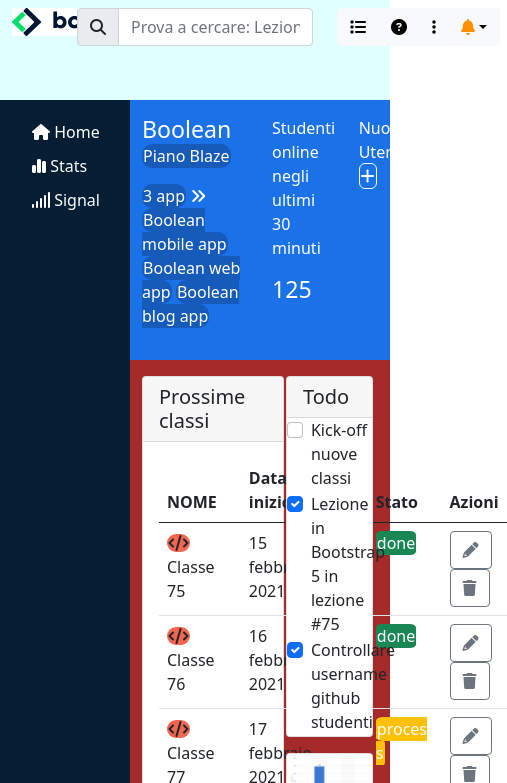
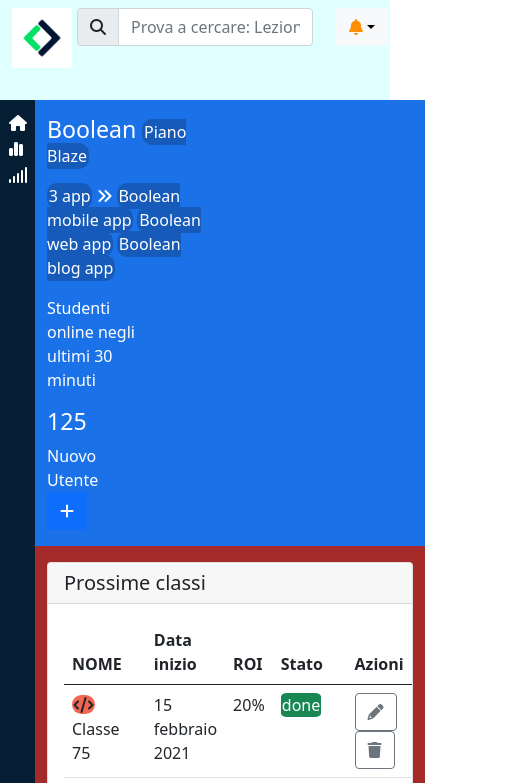
Before and after one commit to N1colas7/html-css-bootstrap-dashboard, a plain HTML site: page index.html in a window 390 px wide. Shown: the top 783 px of the page, 507 px wide, since content can reach past the window. Drawn offline with nearby package versions, Linux system fonts and the light colour scheme.

Commit message:
finish exercise

```diff
--- a/css/style.css
+++ b/css/style.css
@@ -8,6 +8,14 @@
     height: 100px;
     background-color: lightcyan;
 
+}
+
+.big-logo{
+    display: block;
+}
+
+.mobile-logo{
+    display: none;
 }
 
 .center-head{
@@ -37,7 +45,6 @@
 }
 
 .side-bar{
-    width: 130px;
     background-color: rgba(5,30,52,255);
 }
 
@@ -52,11 +59,18 @@
 }
 
 .list-side li{
-    padding-top: 10px;
+    display: flex;
+    padding: 5px 6px;
+    align-items: baseline;
+}
+
+.list-side li i{
+    padding-right: 2px;
 }
 
 .col-12 ul{
     list-style: none;
+    padding-left: 3px;
 }
 
 .little-header{
@@ -66,7 +80,7 @@
 }
 
 .mainpage{
-    width: calc( 100% - 130px );
+    width: 100%;
     height: 100%;
     background-color: brown;
 
@@ -84,12 +98,7 @@
     border-radius: 6px;
 }
 
-.contain-main-1{
-    width: 60%;
-}
-
 .contain-main-2{
-    width: 38%;
     padding-left: 1%;
 }
 
@@ -119,3 +128,29 @@
     padding: 2%;
     border-radius: 15%;
 }
+
+@media screen and ( max-width : 992px ) {
+
+    .none-btn-display{
+        display: none;
+    }
+
+    .big-logo{
+        display: none;
+    }
+
+    .mobile-logo{
+        display: inline-block;
+        height: 60px;
+    }
+
+    .text-list{
+        display: none;
+    }
+}
+
+@media screen and ( max-width : 480px ){
+    .colonna{
+        flex-direction: column;
+    }
+}
--- a/index.html
+++ b/index.html
@@ -14,7 +14,8 @@
        <div class="container">
         <div class="row">
             <div class="col-2 center-head">
-                <img src="./assets/img/logo.svg" alt="logo">
+                <img class="big-logo" src="./assets/img/logo.svg" alt="logo">
+                <img class="mobile-logo" src="./assets/img/mobile-logo.png" alt="mobilelogo">
             </div>
             <div class="col-8 center-head ">
                 <div class="input-group mb-3">
@@ -24,9 +25,15 @@
             </div>
             <div class="col-2 center-head">
                 <div class="btn-group " role="group" aria-label="Basic outlined example">
-                    <button type="button" class="btn btn-light "><i class="fa-solid fa-list"></i></button>
+                   <div class="none-btn-display">
+                    <button type="button" class="btn btn-light"><i class="fa-solid fa-list"></i></button>
+                </div>
+                <div class="none-btn-display">
                     <button type="button" class="btn btn-light"><i class="fa-solid fa-circle-question"></i></button>
+                </div>
+                <div class="none-btn-display">
                     <button type="button" class="btn btn-light"><i class="fa-solid fa-ellipsis-vertical"></i></button>
+                </div>
                     <button type="button" class="btn btn-light dropdown-toggle" data-bs-toggle="dropdown" aria-expanded="false"><i class="fa-solid fa-bell yellow-txt"></i></button>
                     <ul class="dropdown-menu">
                         <li><a class="dropdown-item" href="#">Profilo</a></li>
@@ -44,14 +51,14 @@
                 <div class="row d-flex flex-column white-text side-row">
                     <div class="col-12 side-col">
                         <ul class="list-side">
-                            <li><i class="fa-solid fa-house"></i> Home</li>
-                            <li><i class="fa-solid fa-chart-simple"></i> Stats</li>
-                            <li><i class="fa-solid fa-signal"></i> Signal</li>
+                            <li><i class="fa-solid fa-house"></i> <span class="text-list">Home</span></li>
+                            <li><i class="fa-solid fa-chart-simple"></i> <span class="text-list">Stats</span></li>
+                            <li><i class="fa-solid fa-signal"></i> <span class="text-list">Signal</span></li>
                         </ul>
                     </div>
                     <div class="col-12">
                         <ul class="list-side">
-                            <li><i class="fa-solid fa-gear"></i> Admin</li>
+                            <li><i class="fa-solid fa-gear"></i> <span class="text-list">Admin</span></li>
                         </ul>
                     </div>
                 </div>
@@ -59,7 +66,7 @@
         </div>
         <div class="mainpage">
             <div class="py-3 little-header container-fluid">
-                <div class="row d-flex justify-content-evenly">
+                <div class="row d-flex justify-content-evenly colonna">
                   <div class="col-6">
                     <div>
                         <p>
@@ -74,19 +81,29 @@
                         </p>
                     </div>
                   </div>
-                  <div class="col-4">
+                  <div class="col-4 ">
                     <p>Studenti online negli ultimi 30 minuti</p>
                     <p class="h3">125</p>
                   </div>
                   <div class="col-2">
-                    <p>
-                        <span>Nuovo Utente</span>
-                        <span class="plus"><i class="fa-solid fa-plus"></i></span>
-                    </p>
-                  </div>
+                          <span>Nuovo Utente</span>
+                        <div>
+                          <button class="btn btn-primary" type="button" data-bs-toggle="offcanvas" data-bs-target="#offcanvasRight" aria-controls="offcanvasRight"> <i class="fa-solid fa-plus"></i></button>
+
+                          <div class="offcanvas offcanvas-end" tabindex="-1" id="offcanvasRight" aria-labelledby="offcanvasRightLabel">
+                            <div class="offcanvas-header">
+                              <h5 id="offcanvasRightLabel">Offcanvas right</h5>
+                              <button type="button" class="btn-close text-reset" data-bs-dismiss="offcanvas" aria-label="Close"></button>
+                            </div>
+                            <div class="offcanvas-body">
+                              ...
+                            </div>
+                          </div>
+                        </div>
                 </div>
             </div>
-            <div class="container-fluid py-3 d-flex">
+            </div>
+            <div class="container-fluid py-3 d-flex colonna">
                 <div class="contain-main-1">
                     <div class="card">
                         <h5 class="card-header">Prossime classi</h5>
@@ -278,6 +295,7 @@
             </div>
         </div>
     </main>
+
     <script src="https://cdn.jsdelivr.net/npm/bootstrap@5.2.2/dist/js/bootstrap.bundle.min.js" integrity="sha384-OERcA2EqjJCMA+/3y+gxIOqMEjwtxJY7qPCqsdltbNJuaOe923+mo//f6V8Qbsw3" crossorigin="anonymous"></script>
 </body>
 </html>
```
